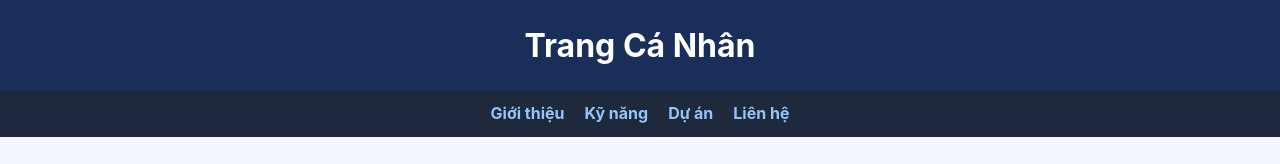
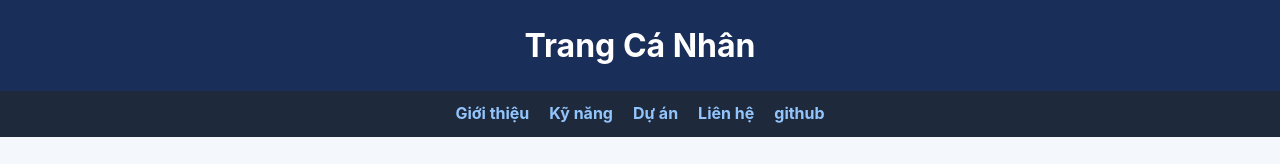
Before and after one commit to NguyenMinhTuyen0/MY.WEBSITE, a plain HTML site: page index.html in a window 1280 px wide. Shown: the top 164 px of the page. Drawn offline with Linux system fonts and the light colour scheme.

Commit message:
Bài thực hành tổng hợp

```diff
--- a/index.html
+++ b/index.html
@@ -22,6 +22,7 @@
             <li><a href="#kynang">Kỹ năng</a></li>
             <li><a href="#duan">Dự án</a></li>
             <li><a href="#lienhe">Liên hệ</a></li>
+            <li><a href="https://github.com/NguyenMinhTuyen0/MY.WEBSITE.git" target="_blank" rel="noopener">github</a></li>
         </ul>
     </nav>
 
```
